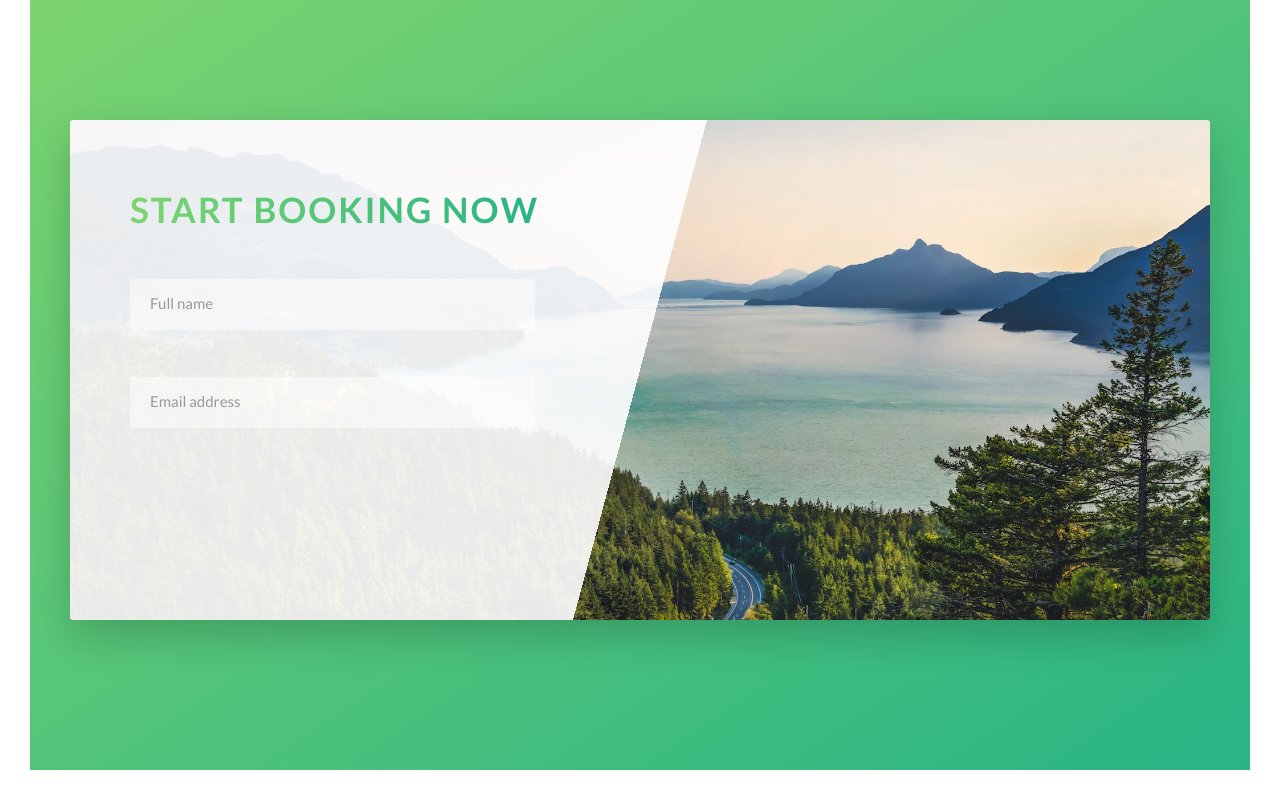
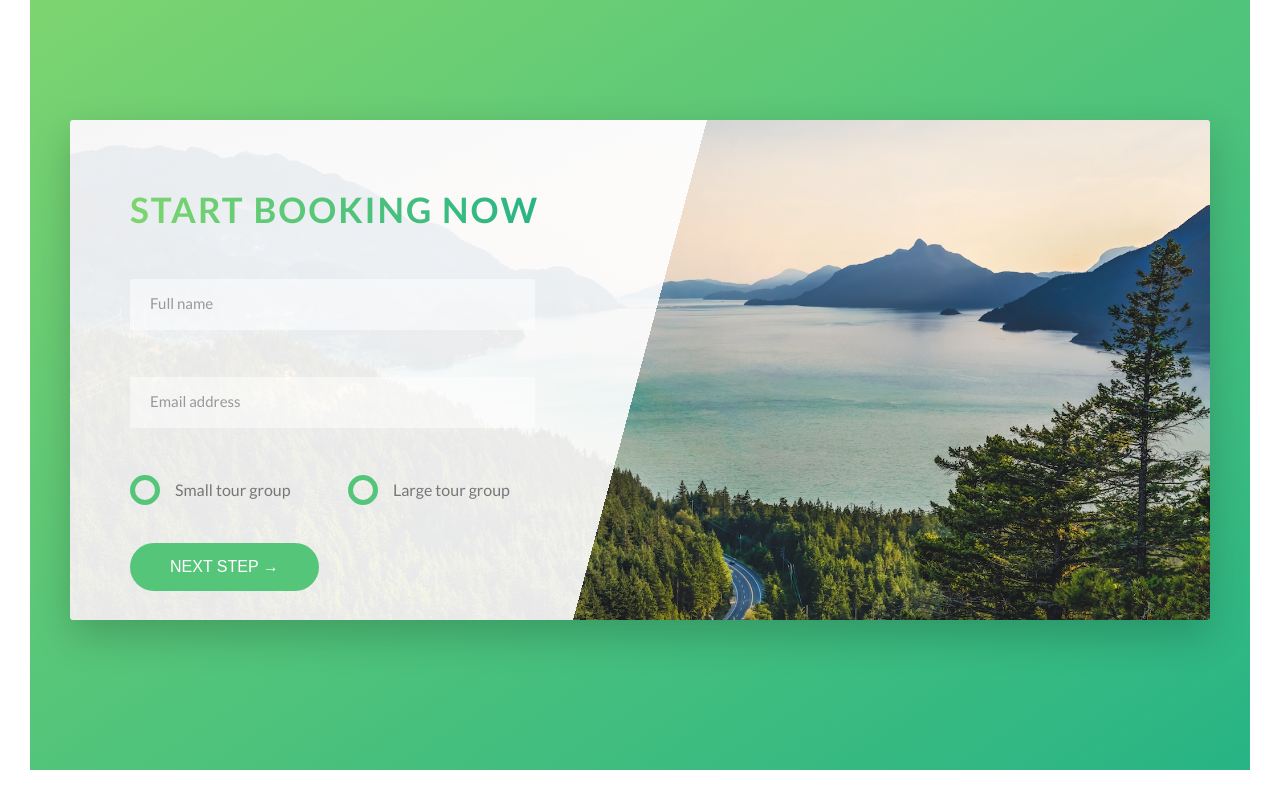
Before and after one commit to MK-314/tours, a website: page index.html in a window 1280 px wide. Shown: the part 4579-5379 px from the top of the page. Drawn offline with Linux system fonts and the light colour scheme.

Commit message:
form is done

```diff
--- a/index.html
+++ b/index.html
@@ -286,6 +286,25 @@
                                 <input type="email" class="form__input" placeholder="Email address" id="email" required>
                                 <label for="email" class="form__label">Email address</label>
                             </div>
+                            <div class="form__group">
+                                <div class="form__radio-group">
+                                    <input type="radio" class="form__radio-input" id="small" name="size">
+                                    <label for="small" class="form__radio-label">
+                                        <span class="form__radio-button"></span>
+                                        Small tour group
+                                    </label>
+                                </div>
+                                <div class="form__radio-group">
+                                    <input type="radio" class="form__radio-input" id="large" name="size">
+                                    <label for="large" class="form__radio-label">
+                                        <span class="form__radio-button"></span>
+                                        Large tour group
+                                    </label>
+                                </div>
+                            </div>
+                            <div class="form__group u-mt-medium">
+                                <button class="btn btn--green ">Next step &rarr;</button>
+                            </div>
                         </form>
                     </div>
                 </div>
--- a/scss/components/_button.scss
+++ b/scss/components/_button.scss
@@ -1,4 +1,5 @@
 .btn {
+    &,
     &:link,
     &:visited {
         text-transform: uppercase;
@@ -10,6 +11,9 @@
         transition: all .3s;
         /* to put behind ::after: */
         position: relative;
+        // for <button> elem:
+        border: none;
+        cursor: pointer;
     }
     &:hover {
         transform: translateY(-3px);
@@ -22,7 +26,8 @@
             opacity: 0;
         }
     }
-    &:active {
+    &:active, // focus for <button>
+    &:focus {
         transform: translateY(-1px);
         box-shadow: 0 .5rem 1rem rgba($color-black, .2);
     }
--- a/scss/components/_form.scss
+++ b/scss/components/_form.scss
@@ -17,6 +17,7 @@
         border-bottom: 3px solid transparent;
         width: 90%;
         display: block;
+        transition: all .3s;
         //
         &::-webkit-input-placeholder {
             color: $color-grey-dark-2;
@@ -46,4 +47,47 @@
         visibility: hidden;
         transform: translateY(-4rem);
     }
+    &__radio-group {
+        display: inline-block;
+        width: 48%;
+        //
+    }
+    &__radio-input {
+        display: none;
+    }
+    &__radio-label {
+        font-size: $default-font-size;
+        cursor: pointer;
+        position: relative;
+        padding-left: 4.5rem;
+    }
+    &__radio-button {
+        //
+        height: 3rem;
+        width: 3rem;
+        border: 5px solid $color-primary;
+        border-radius: 50%;
+        display: inline-block;
+        position: absolute;
+        left: 0;
+        top: -.5rem;
+        // circle inside:
+        &::after {
+            content: '';
+            display: block;
+            height: 1.3rem;
+            width: 1.3rem;
+            border-radius: 50%;
+            position: absolute;
+            top: 50%;
+            left: 50%;
+            transform: translate(-50%, -50%);
+            background-color: $color-primary;
+            opacity: 0;
+            transition: all .2s;
+        }
+    }
+    &__radio-input:checked~&__radio-label &__radio-button::after {
+        opacity: 1;
+    }
 }
```
Also changed, not shown: css/style.css.
